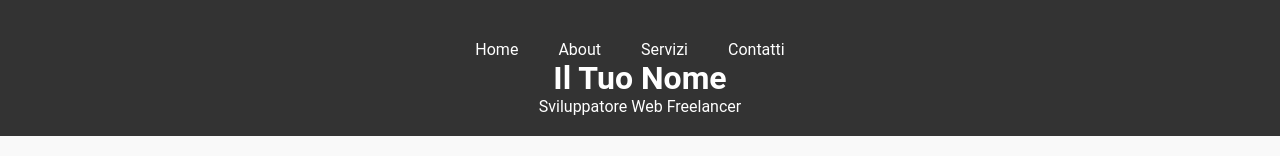
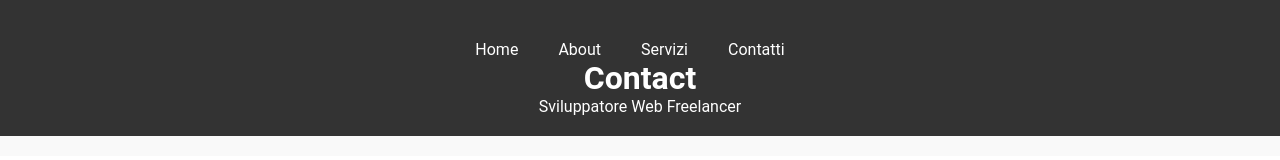
Before and after one commit to peppsk/landing, a plain HTML site: page contact.html in a window 1280 px wide. Shown: the top 160 px of the page. Drawn offline with Linux system fonts and the light colour scheme.

Commit message:
Update contact.html

```diff
--- a/contact.html
+++ b/contact.html
@@ -23,7 +23,7 @@
             </nav>
         </div>
         <div class="header-content">
-            <h1>Il Tuo Nome</h1>
+            <h1>Contact</h1>
             <p>Sviluppatore Web Freelancer</p>
         </div>
     </header>
```
